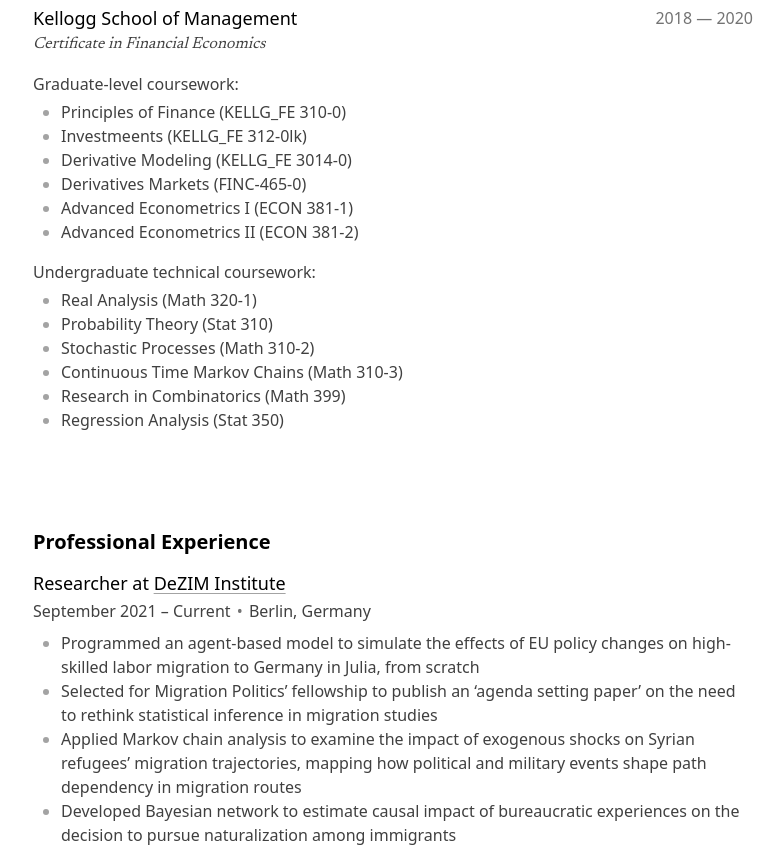
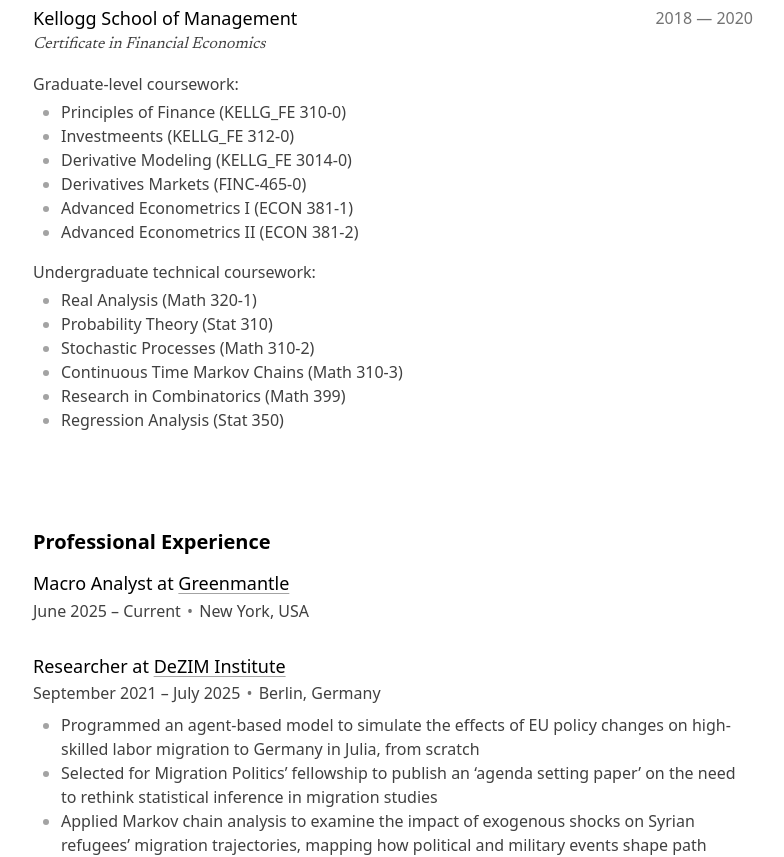
Before and after one commit to liamhaller/liamhallerwebsite, a SvelteKit app: page /resume in a window 1280 px wide. Shown: the part 340-1197 px from the top of the page, without its empty margins (247-1031 px from the left). Built offline with nearby package versions, Linux system fonts and the light colour scheme.

Commit message:
add Greenmantle

```diff
--- a/src/routes/resume/+page.svelte
+++ b/src/routes/resume/+page.svelte
@@ -32,7 +32,7 @@
   <h4 class="font-medium mt-4 mb-1">Graduate-level coursework:</h4>
   <ul>
     <li>Principles of Finance (KELLG_FE 310-0)</li>
-    <li>Investmeents (KELLG_FE 312-0lk)</li>
+    <li>Investmeents (KELLG_FE 312-0)</li>
     <li>Derivative Modeling (KELLG_FE 3014-0)</li>
     <li> Derivatives Markets (FINC-465-0)</li>
     <li>Advanced Econometrics I (ECON 381-1)</li>
@@ -54,10 +54,26 @@
   <h2 class="heading2">Professional Experience</h2>
 
   <Workplace
+  title="Macro Analyst"
+  company="Greenmantle"
+  url="https://www.gmantle.com/"
+  dates="June 2025 – Current"
+  location="New York, USA"
+
+>
+
+
+
+
+
+</Workplace>
+
+
+  <Workplace
     title="Researcher"
     company="DeZIM Institute"
     url="https://www.dezim-institut.de/"
-    dates="September 2021 – Current"
+    dates="September 2021 – July 2025"
     location="Berlin, Germany"
 
   >
```
